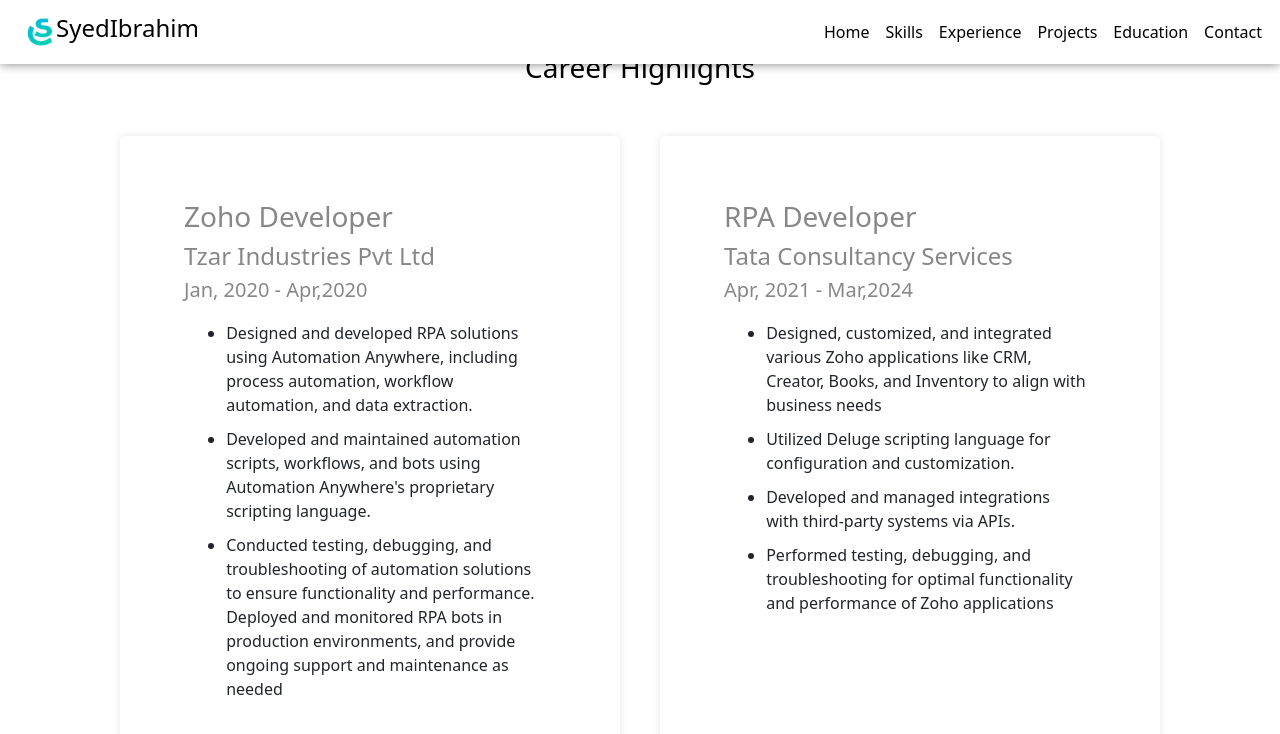
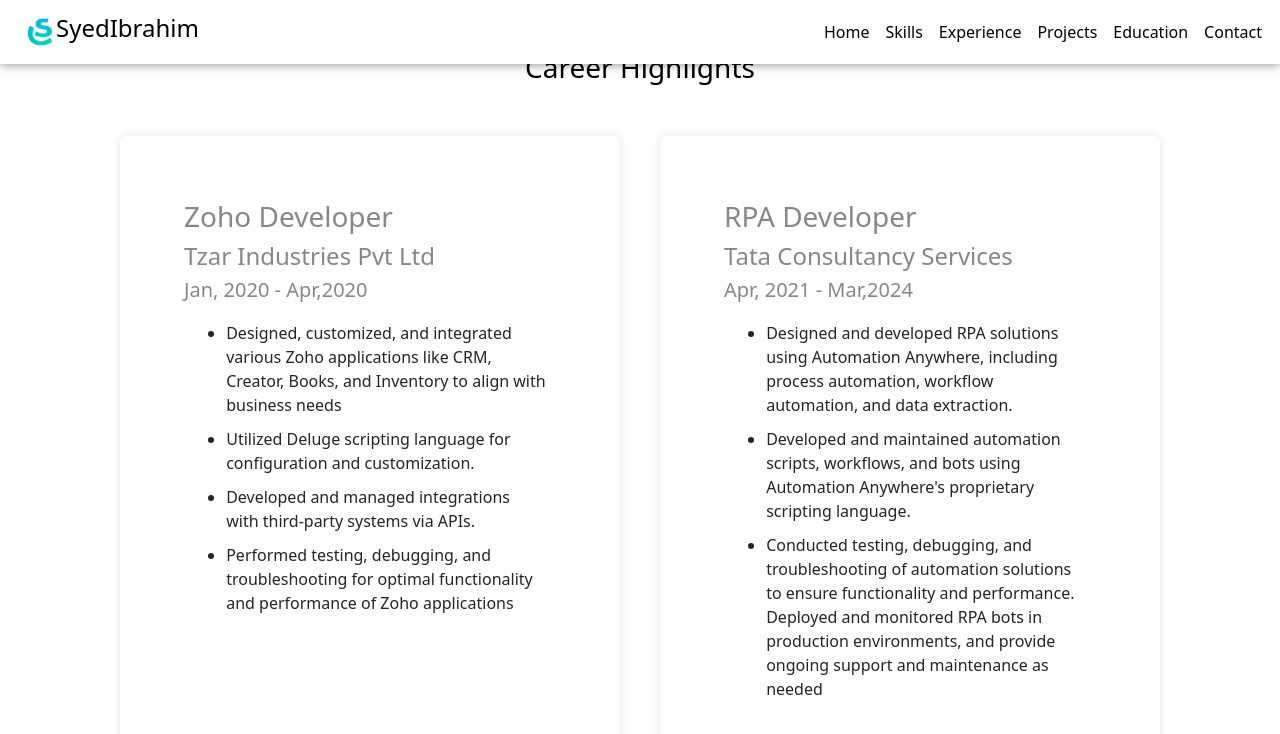
Before and after one commit to IbrahimSyed25/Portfolio, a React (Create React App) app: page /experience in a window 1280 px wide. Shown: the top 734 px of the page. Built offline with nearby package versions, Linux system fonts and the light colour scheme.

Commit message:
first commit

```diff
--- a/src/Pages/Experience.js
+++ b/src/Pages/Experience.js
@@ -4,9 +4,10 @@
     role: "Zoho Developer",
     company: "Tzar Industries Pvt Ltd",
     responsibilities: [
-      "Designed and developed RPA solutions using Automation Anywhere, including process automation, workflow automation, and data extraction.",
-      "Developed and maintained automation scripts, workflows, and bots using Automation Anywhere's proprietary scripting language.",
-      "Conducted testing, debugging, and troubleshooting of automation solutions to ensure functionality and performance. Deployed and monitored RPA bots in production environments, and provide ongoing support and maintenance as needed",
+      "Designed, customized, and integrated various Zoho applications like CRM, Creator, Books, and Inventory to align with business needs",
+      "Utilized Deluge scripting language for configuration and customization.",
+      " Developed and managed integrations with third-party systems via APIs.",
+      "Performed testing, debugging, and troubleshooting for optimal functionality and performance of Zoho applications",
     ],
     Duration: "Jan, 2020 -  Apr,2020",
   },
@@ -14,10 +15,9 @@
     role: "RPA Developer",
     company: "Tata Consultancy Services",
     responsibilities: [
-      "Designed, customized, and integrated various Zoho applications like CRM, Creator, Books, and Inventory to align with business needs",
-      "Utilized Deluge scripting language for configuration and customization.",
-      " Developed and managed integrations with third-party systems via APIs.",
-      "Performed testing, debugging, and troubleshooting for optimal functionality and performance of Zoho applications",
+      "Designed and developed RPA solutions using Automation Anywhere, including process automation, workflow automation, and data extraction.",
+      "Developed and maintained automation scripts, workflows, and bots using Automation Anywhere's proprietary scripting language.",
+      "Conducted testing, debugging, and troubleshooting of automation solutions to ensure functionality and performance. Deployed and monitored RPA bots in production environments, and provide ongoing support and maintenance as needed",
     ],
     Duration: "Apr, 2021 -  Mar,2024",
   },
```
